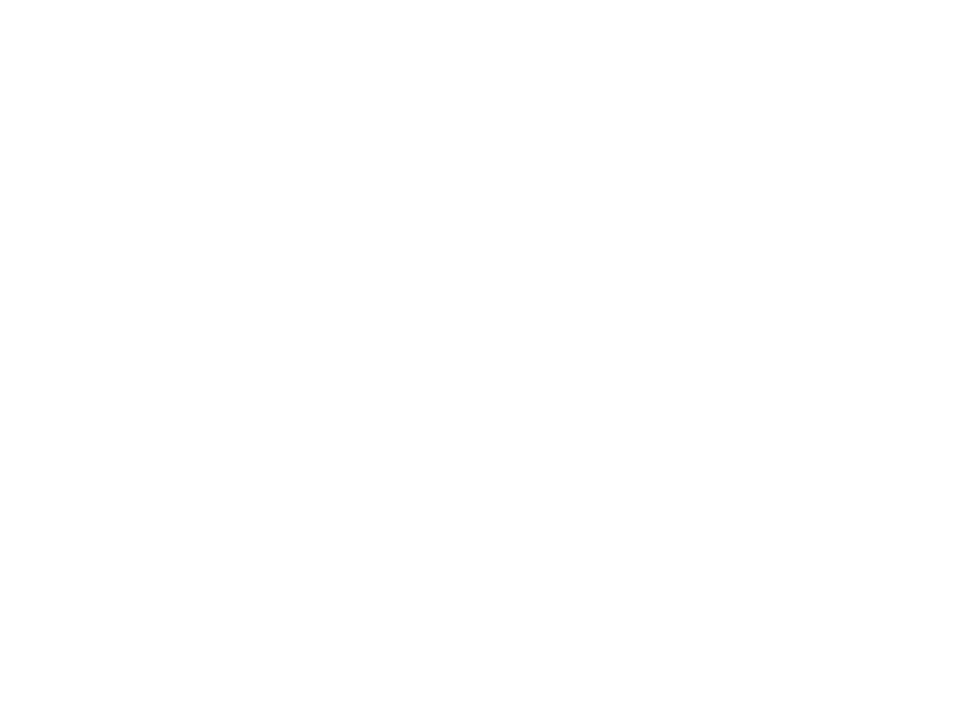
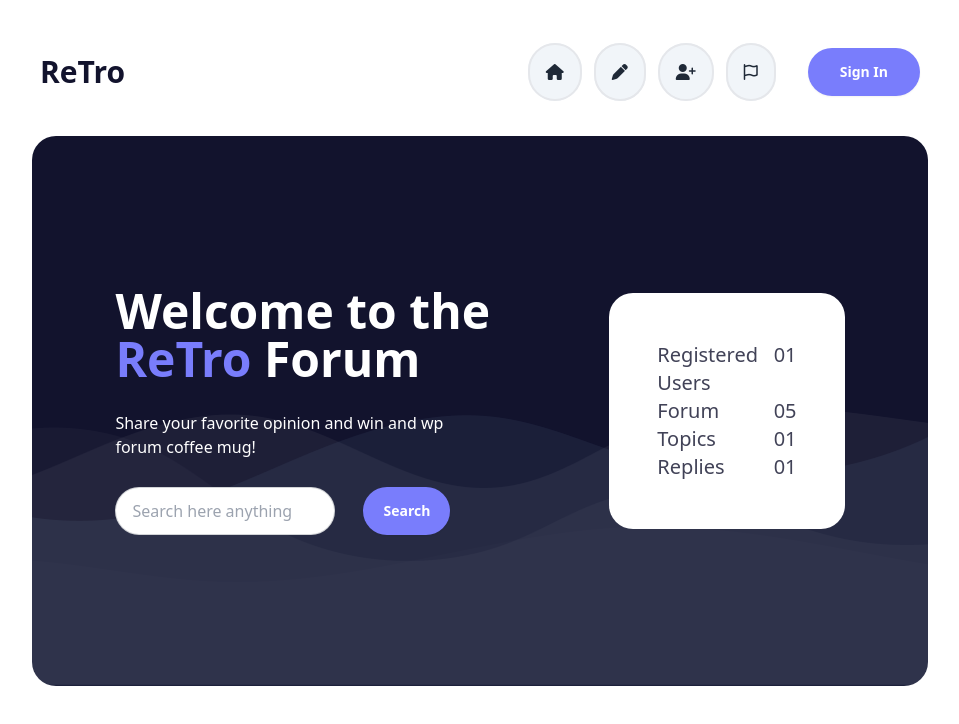
Before and after one commit to Tamanna0322/ReTro-Forum-6, a plain HTML site: page index.html in a window 1280 px wide. Shown: the whole page, without its empty margins (160-1119 px from the left). Drawn offline with nearby package versions, Linux system fonts and the light colour scheme.

Commit message:
added banner section

```diff
--- a/index.html
+++ b/index.html
@@ -1,11 +1,92 @@
 <!DOCTYPE html>
-<html lang="en">
+<html lang="en" data-theme="light">
+
 <head>
     <meta charset="UTF-8">
     <meta name="viewport" content="width=device-width, initial-scale=1.0">
-    <title>Document</title>
+    <title>ReTro-Forum</title>
+    <link href="https://cdn.jsdelivr.net/npm/daisyui@4.7.2/dist/full.min.css" rel="stylesheet" type="text/css" />
+    <script src="https://cdn.tailwindcss.com"></script>
+    <script src="https://kit.fontawesome.com/78e2db45b7.js" crossorigin="anonymous"></script>
 </head>
+
 <body>
+    <header class="container mx-auto lg:px-48 px-5 mt-10">
+        <nav>
+            <div class="navbar bg-base-100 flex justify-between">
+                <div class="">
 
+                    <a class="text-3xl font-extrabold text-[#12132D]">ReTro</a>
+                </div>
+
+                <div>
+                    <div class="space-x-3 lg:flex hidden">
+                        <div class="tooltip tooltip-bottom" data-tip="home">
+                            <span class="border-2 p-4 rounded-full bg-slate-100 hover:"><i
+                                    class="fa-solid fa-house"></i></span>
+                        </div>
+                        <div class="tooltip tooltip-bottom" data-tip="edit">
+                            <span class="border-2 p-4 rounded-full bg-slate-100 hover:"><i
+                                    class="fa-solid fa-pen"></i></span>
+                        </div>
+                        <div class="tooltip tooltip-bottom" data-tip="add">
+                            <span class="border-2 p-4 rounded-full bg-slate-100 hover:"><i
+                                    class="fa-solid fa-user-plus"></i></span>
+                        </div>
+                        <div class="tooltip tooltip-bottom" data-tip="flag">
+                            <span class="border-2 p-4 rounded-full bg-slate-100 hover:"><i
+                                    class="fa-regular fa-flag"></i></span>
+                        </div>
+
+                    </div>
+                    <div class=" ml-8 ">
+                       <button class="btn text-white px-8 py-3 bg-[#797DFC] border-none rounded-3xl">Sign In</button>
+                    </div>
+                </div>
+
+            </div>
+        </nav>
+
+        <section class="lg:h-[550px] h-[400px] lg:mt-8 mt-5 w-full bg-[url(images/bgbanner.png)] bg-[#12132D] bg-no-repeat bg-bottom rounded-3xl lg:p-14">
+              <div class="flex flex-col lg:flex-row text-white justify-around items-center h-full">
+                <div class="lg:w-[56%] w-[70%] lg:space-y-7 space-y-2">
+                   <h2 class="lg:text-5xl text-xl font-bold ">Welcome to the <br><span class="text-[#797DFC]">ReTro</span> Forum</h2>
+                   <p>Share your favorite opinion and win and wp <br> forum coffee mug!</p>
+                   <label class="input input-bordered flex items-center lg:w-1/2 rounded-3xl lg:py-3">
+                    <input type="text" class="lg:grow text-[#03071280]" placeholder="Search here anything" />
+                    <button class="btn text-white bg-[#797DFC] px-5 rounded-3xl py-1 border-none">Search</button>
+                  </label>
+                </div>
+                <div class="lg:w-[30%] w-[70%] bg-white rounded-3xl lg:p-12 p-5">
+                         <div class="flex justify-between text-[#12132DCC] text-xl">
+                            <h4>Registered Users</h4>
+                            <p>01</p>
+                         </div>
+                         <div class="flex justify-between text-[#12132DCC] text-xl">
+                            <h4>Forum</h4>
+                            <p>05</p>
+                         </div>
+                         <div class="flex justify-between text-[#12132DCC] text-xl">
+                            <h4>Topics</h4>
+                            <p>01</p>
+                         </div>
+                         <div class="flex justify-between text-[#12132DCC] text-xl">
+                            <h4>Replies</h4>
+                            <p>01</p>
+                         </div>
+                </div>
+              </div>
+        </section>
+
+    </header>
+    <main>
+
+    </main>
+    <footer>
+
+    </footer>
+
+    <script src="script.js"></script>
 </body>
+
 </html>
--- /dev/null
+++ b/script.js
@@ -0,0 +1 @@
+console.log('from script')
--- /dev/null
+++ b/tailwind.config.js
@@ -0,0 +1,8 @@
+/** @type {import('tailwindcss').Config} */
+module.exports = {
+    content: ["./src/**/*.{html,js}"],
+    theme: {
+      extend: {},
+    },
+    plugins: [],
+  }
```
